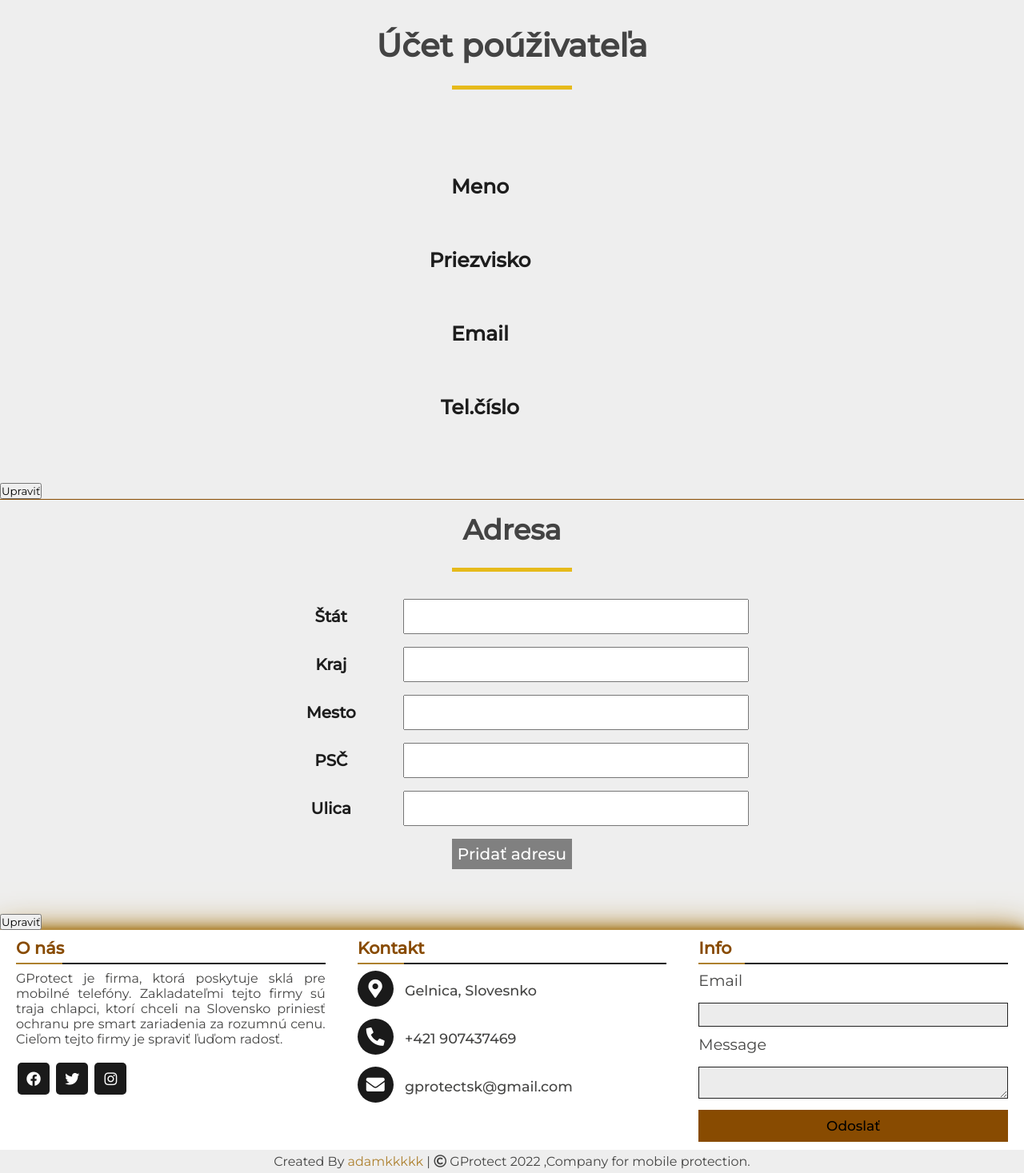
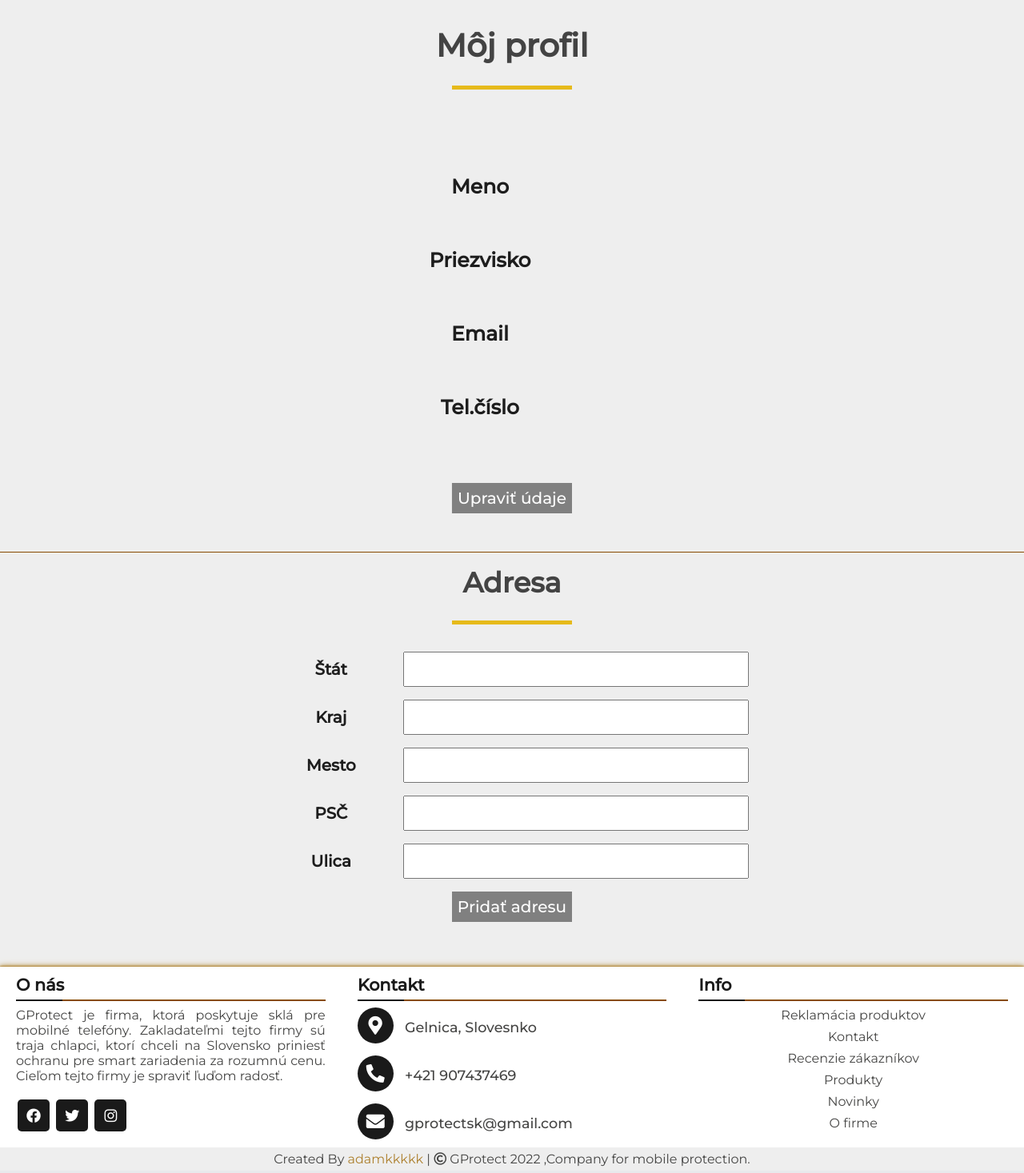
Before and after one commit to Stewartko/ROP, a PHP site: page /profile.php in a window 1280 px wide. Shown: the part 80-1547 px from the top of the page at 80% size. Run offline with PHP 8.4, Linux system fonts and the light colour scheme; the visitor is signed in with stand-in values (Sample User, id 1); data that the repository does not hold is empty; style sheets or scripts are compiled from the project's sources; some web fonts are replaced.

Commit message:
Opraveny profil, pridane menu
V profile sa da uz lahsie orientovat jednotlive elementy sa zobrazuju podla toho ci uzivatel ma pridanu adresu alebo nie. Pridany search bar pre lahsie vyhladanie produktov z databazy. Databaza upravena pre slovenky jazyk. Dizajn produktov je dokonceny, text uz nikde nepresahuje ani nic podobne.

```diff
--- a/databases/createTables.sql
+++ b/databases/createTables.sql
@@ -13,9 +13,9 @@ CREATE TABLE zakaznik (
 CREATE TABLE adresa (
     idAdresa INT PRIMARY KEY AUTO_INCREMENT,
     stat VARCHAR(50) NOT NULL DEFAULT "Slovensko",
-    kraj ENUM("Bratislavský","Trnavský","Trenčiansky","Nitriansky","Žilinský","Banskobystrický","Prešovský","Košický","Bratislavský kraj","Trnavský kraj","Trenčiansky kraj","Nitriansky kraj","Žilinský kraj","Banskobystrický kraj","Prešovský kraj","Košický kraj") NOT NULL,
+    kraj VARCHAR(100) NOT NULL,
     mesto VARCHAR(100) NOT NULL,
-    psc INT NOT NULL,
+    psc CHAR(5) NOT NULL,
     adresa VARCHAR(100) NOT NULL,
     idZakaznika INT NOT NULL,
     FOREIGN KEY (idZakaznika) REFERENCES zakaznik(idZakaznika)
--- a/parts/footer.php
+++ b/parts/footer.php
@@ -31,19 +31,12 @@
         <div class="right box">
           <h2>Info</h2>
           <div class="content">
-            <form action="#">
-              <div class="email">
-                <div class="text">Email</div>
-                <input type="email" required>
-              </div>
-              <div class="msg">
-                <div class="text">Message</div>
-                <textarea rows="2" cols="25" required></textarea>
-              </div>
-              <div class="btn">
-                <button type="submit">Odoslať</button>
-              </div>
-            </form>
+            <a href="">Reklamácia produktov</a>
+            <a href="">Kontakt</a>
+            <a href="">Recenzie zákazníkov</a>
+            <a href="">Produkty</a>
+            <a href="">Novinky</a>
+            <a href="">O firme</a>
           </div>
         </div>
       </div>
--- a/profile.php
+++ b/profile.php
@@ -40,7 +40,7 @@
 
     <main>
         <div class="account">
-        <h1>Účet poúživateľa <?php echo $row["meno"]; ?></h1>
+        <h1>Môj profil</h1>
         <div class="underline"></div>
         </div>
 
@@ -59,7 +59,7 @@
             </div>
         </div>
         <a href="editData.php">
-            <button class="change" >Upraviť</button>
+            <button class="change" >Upraviť údaje</button>
         </a>
         <div class="underline"></div>
         <div class="adress">
@@ -68,14 +68,15 @@
         </div>
         <?php if(!empty($row2["idAdresa"])){
                 include "parts/adress.php";
+                echo '<a href="editAdress.php">
+                <button class="change" >Upraviť adresu</button>
+            </a>';
               }else{
                 include "parts/addAdress.php";
               }
         ?>
 
-        <a href="editAdress.php">
-            <button class="change" >Upraviť</button>
-        </a>
+
 
     </main>
 
--- a/styles/contact/contact.css
+++ b/styles/contact/contact.css
@@ -13,7 +13,9 @@ h1 {
 }
 
 .contactText {
+  text-align: justify;
   padding-left: 7rem;
+  padding-right: 1rem;
   padding-bottom: 2rem;
 }
 
@@ -78,7 +80,9 @@ h1 {
   display: grid;
 }
 .partners .about p {
+  text-align: justify;
   padding-left: 7rem;
+  padding-right: 1rem;
 }
 .partners .about a {
   padding-left: 8rem;
--- a/styles/contact/contact.scss
+++ b/styles/contact/contact.scss
@@ -13,7 +13,9 @@ h1 {
   }
 
 .contactText {
+    text-align: justify;
     padding-left: 7rem;
+    padding-right: 1rem;
     padding-bottom: 2rem;
 }
 
@@ -84,7 +86,9 @@ h1 {
     .about {
         display: grid;
         p {
+            text-align: justify;
             padding-left: 7rem;
+            padding-right: 1rem;
         }
         a {
             padding-left: 8rem;
--- a/styles/footer/footer.css
+++ b/styles/footer/footer.css
@@ -2,7 +2,7 @@
 body footer {
   width: 100%;
   background: rgb(255, 255, 255);
-  box-shadow: 0 0 5px #AD802E, 0 0 10px #AD802E, 0 0 20px #AD802E, 0 0 40px #AD802E;
+  box-shadow: 0 0 1px #AD802E, 0 0 2px #AD802E, 0 0 4px #AD802E, 0 0 8px #AD802E;
   box-sizing: border-box;
   font-family: "Poppins", sans-serif;
 }
@@ -16,7 +16,7 @@ body footer .main-content .box {
 body footer .main-content .box h2 {
   font-size: 1.3rem;
   font-weight: 600;
-  color: #884B01;
+  color: #1a1a1a;
 }
 body footer .main-content .box .content {
   position: relative;
@@ -28,14 +28,14 @@ body footer .main-content .box .content::before {
   top: -10px;
   height: 2px;
   width: 100%;
-  background: #1a1a1a;
+  background: #884B01;
 }
 body footer .main-content .box .content::after {
   position: absolute;
   content: "";
   height: 2px;
   width: 15%;
-  background: #AD802E;
+  background: #1a1a1a;
   top: -10px;
 }
 body footer .main-content .left .content p {
@@ -86,40 +86,15 @@ body footer .main-content .center .content .text {
 body footer .main-content .center .content .phone {
   margin: 15px 0;
 }
-body footer .main-content .right form .text {
-  font-size: 1.2rem;
-  margin-bottom: 1rem;
+body footer .main-content .right .content {
+  display: grid;
+  grid-auto-flow: row;
+  gap: 0.5rem;
+}
+body footer .main-content .right .content a {
+  text-align: center;
+  text-decoration: none;
   color: #454544;
-}
-body footer .main-content .right form .msg {
-  margin-top: 10px;
-}
-body footer .main-content .right form input, body footer .main-content .right form textarea {
-  width: 100%;
-  font-size: 1rem;
-  background: #ececec;
-  padding-left: 10px;
-  border: 1px solid #222222;
-}
-body footer .main-content .right form input {
-  height: 30px;
-}
-body footer .main-content .right form .btn {
-  margin-top: 10px;
-}
-body footer .main-content .right form .btn button {
-  height: 40px;
-  width: 100%;
-  border: none;
-  outline: none;
-  background: #884B01;
-  font-size: 1.0625rem;
-  font-weight: 500;
-  cursor: pointer;
-  transition: 0.3s;
-}
-body footer .main-content .right form .btn button:hover {
-  background: #AD802E;
 }
 body footer .bottom center {
   padding: 5px;
--- a/styles/footer/footer.scss
+++ b/styles/footer/footer.scss
@@ -5,10 +5,10 @@ body {
         width: 100%;
         background: rgb(255, 255, 255);
         box-shadow:
-        0 0 5px #AD802E,
-        0 0 10px #AD802E,
-        0 0 20px #AD802E,
-        0 0 40px #AD802E;
+        0 0 1px #AD802E,
+        0 0 2px #AD802E,
+        0 0 4px #AD802E,
+        0 0 8px #AD802E;
         box-sizing: border-box;
         font-family: 'Poppins', sans-serif;
 
@@ -22,7 +22,7 @@ body {
                 h2 {
                     font-size: 1.3rem;
                     font-weight: 600;
-                    color: #884B01;
+                    color: #1a1a1a;
                 }
                .content {
                     position: relative;
@@ -34,14 +34,14 @@ body {
                     top: -10px;
                     height: 2px;
                     width: 100%;
-                    background: #1a1a1a;
+                    background: #884B01;
                 }
                 .content::after {
                     position: absolute;
                     content: '';
                     height: 2px;
                     width: 15%;
-                    background: #AD802E;
+                    background: #1a1a1a;
                     top: -10px;
                 }
             }
@@ -112,49 +112,17 @@ body {
             }
 
             .right {
-                form {
-                    .text {
-                        font-size: 1.2rem;
-                        margin-bottom: 1rem;
-                        color:#454544;;
-                    }
-
-                    .msg {
-                        margin-top: 10px;
-                    }
-
-                    input, textarea {
-                        width: 100%;
-                        font-size: 1rem;
-                        background: #ececec;
-                        padding-left: 10px;
-                        border: 1px solid #222222;
-                    }
-
-                    input {
-                        height: 30px;
-                    }
-
-                    .btn {
-                        margin-top: 10px;
-
-                        button {
-                            height: 40px;
-                            width: 100%;
-                            border: none;
-                            outline: none;
-                            background: #884B01;
-                            font-size: 1.0625rem;
-                            font-weight: 500;
-                            cursor: pointer;
-                            transition: .3s;
-
-                            &:hover {
-                                background: #AD802E;
-                            }
-                        }
+                .content {
+                    display: grid;
+                    grid-auto-flow: row;
+                    gap: .5rem;
+                    a {
+                        text-align: center;
+                        text-decoration: none;
+                        color: #454544;
                     }
                 }
+
             }
         }
 
--- a/styles/profile/profile.css
+++ b/styles/profile/profile.css
@@ -52,6 +52,23 @@ main .accInfo .data {
   font-size: 20px;
   color: #454544;
 }
+main .change {
+  margin-left: 50%;
+  transform: translate(-50%, 0%);
+  margin-bottom: 2rem;
+  padding: 0.3em;
+  font-size: 20px;
+  font-weight: 500;
+  background: gray;
+  color: white;
+  border: solid 1px grey;
+  margin-bottom: 3rem;
+  transition: 1s;
+}
+main .change:hover {
+  background: none;
+  color: grey;
+}
 main .underline {
   height: 1px;
   width: 100%;
--- a/styles/profile/profile.scss
+++ b/styles/profile/profile.scss
@@ -58,7 +58,22 @@ main {
     }
 
     .change {
+        margin-left: 50%;
+        transform: translate(-50%, 0%);
+        margin-bottom: 2rem;
+        padding: .3em;
+        font-size: 20px;
+        font-weight: 500;
+        background: gray;
+        color: white;
+        border: solid 1px grey;
+        margin-bottom: 3rem;
+        transition: 1s;
 
+            &:hover {
+                background: none;
+                color: grey;
+            }
     }
 
     .underline {
```
Also changed, not shown: products.php (+34 -4 lines), styles/product/style.css (+30 -1 lines), 3 other files.
